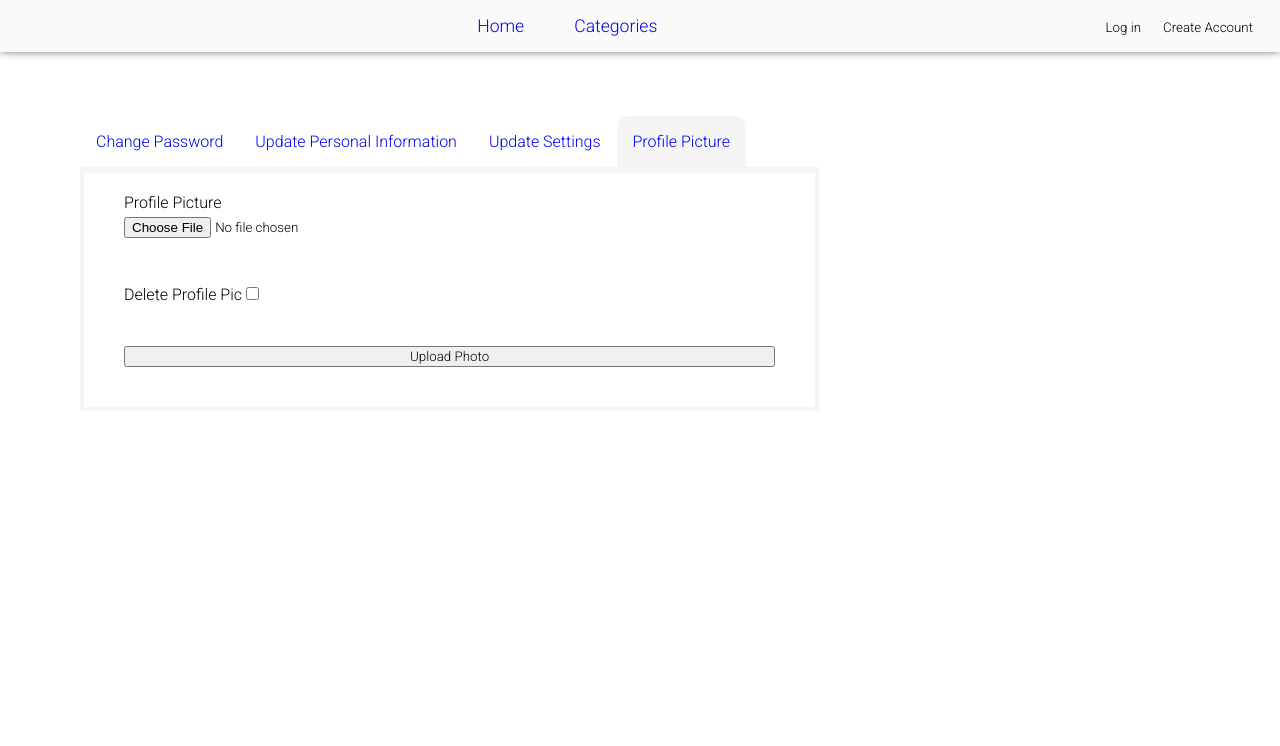
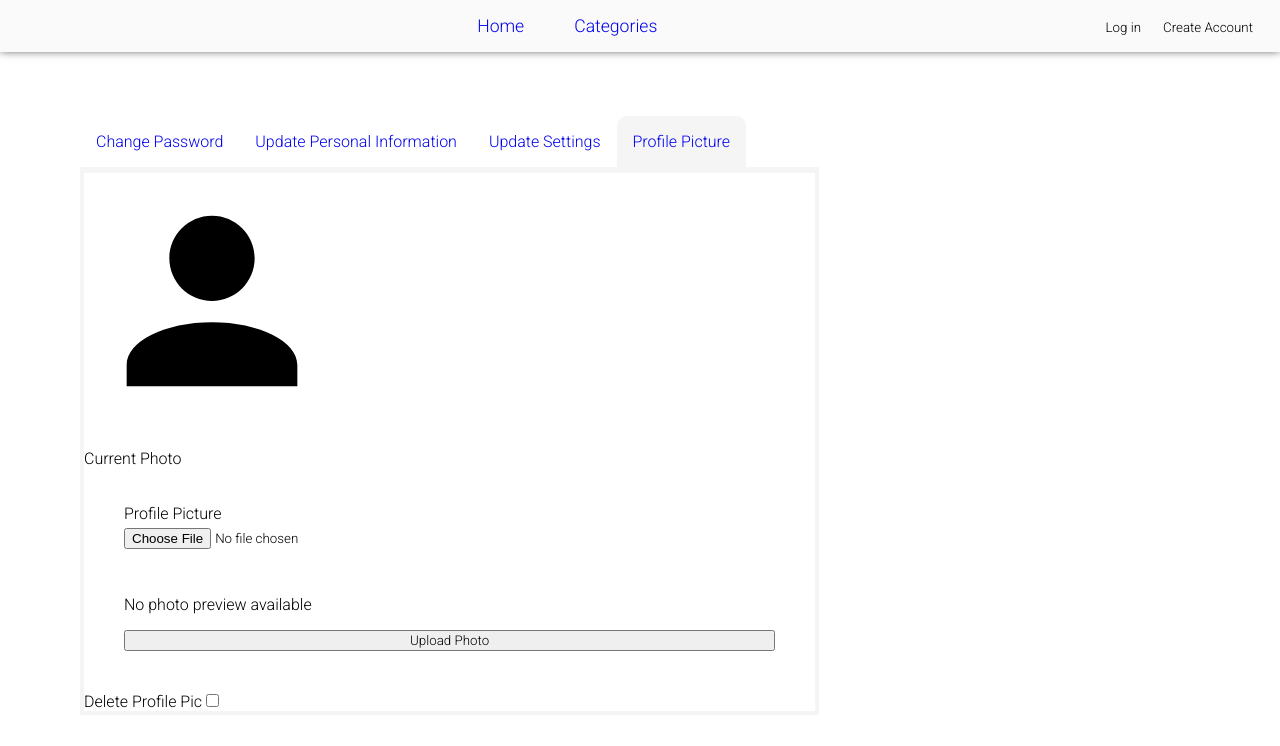
Before and after one commit to gitdingus/top-blog-frontend, a React app: page /preferences/profile-pic in a window 1280 px wide. Shown: the top 746 px of the page. Built offline with nearby package versions, Linux system fonts and the light colour scheme; no server answers.

Commit message:
Improve UI/UX

```diff
--- a/src/components/UploadProfilePicture.jsx
+++ b/src/components/UploadProfilePicture.jsx
@@ -1,37 +1,94 @@
-import React, { useContext, useRef } from 'react';
+import React, { useContext, useRef, useState } from 'react';
 import { UserContext } from '../contexts/UserContext.jsx';
+import defaultAuthorImage from '../images/account.png';
+import imageStyles from '../styles/images.module.css';
 import '../styles/single-column-grid-form.css';
 
 function UploadProfilePicture() {
   const { currentUser, setCurrentUser } = useContext(UserContext);
+  const [ photoPreview, setPhotoPreview ] = useState(null);
+  const [ deleteSelected, setDeleteSelected ] = useState(false);
   const uploadPhotoForm = useRef(null);
-
+  const deletePhotoForm = useRef(null);
   return(
+    <>
+      <div className="photo-preview">
+        <img className={imageStyles.profileImage} src={currentUser?.image || defaultAuthorImage} alt="current profile picture" />
+        <p>Current Photo</p>
+      </div>
+      <div className="profile-photo-forms">
         <div className="form-area single-column-grid-form">
           <form ref={uploadPhotoForm} encType="multipart/form" onSubmit={(e) => {
             e.preventDefault();
-
             const formData = new FormData(uploadPhotoForm.current);
 
-        fetch(`http://localhost:3000/api/users/${currentUser._id}/upload-photo`, {
+            fetch(`http://localhost:3000/api/users/${currentUser._id}/profile-pic`, {
               method: 'post',
               credentials: 'include',
               body: formData,
             })
-          .then((res) => {
-            console.log(res.status);
-          })
-          .catch((err) => console.log(err));
+              .then(async (res) => {
+                if (res.status === 200) {
+                  const newUserData = await res.json();
+
+                  setCurrentUser(newUserData.currentUser);
+                  uploadPhotoForm.current.reset();
+                  deletePhotoForm.current.reset();
+                  setPhotoPreview(null);
+                }
+              });
           }}>
             <label htmlFor="photoInput">Profile Picture</label>
-        <input type="file" id="photoInput" name="photo" />
-        <p>
-          <label htmlFor="delete_pic">Delete Profile Pic</label>
-          <input type="checkbox" id="delete_pic" name="delete_pic" />
-        </p>
+            <input type="file" id="photoInput" name="photo" onChange={(e) => {
+              setPhotoPreview(e.target.files[0]);
+            }}/>
+            {
+              photoPreview &&
+              <img className={imageStyles.profileImage} src={URL.createObjectURL(photoPreview)} alt="profile photo preview" />
+              ||
+              <p>No photo preview available</p>
+            }
             <button type="submit">Upload Photo</button>
           </form>
         </div>
+        <div>
+          <form ref={deletePhotoForm} onSubmit={(e) => {
+            e.preventDefault();
+
+            fetch(`http://localhost:3000/api/users/${currentUser._id}/profile-pic`, {
+              method: 'delete',
+              credentials: 'include',
+              headers: {
+                'content-type': 'application/json',
+              },
+              body: JSON.stringify({
+                delete_pic: e.target.delete_pic.checked,
+              }),
+            })
+              .then(async (res) => {
+                if (res.status === 200) {
+                  const newUserData = await res.json();
+
+                  setCurrentUser(newUserData.currentUser);
+                  uploadPhotoForm.current.reset();
+                  deletePhotoForm.current.reset();
+                  setPhotoPreview(null);
+
+                }
+              });
+          }}>
+            <label htmlFor="delete_pic">Delete Profile Pic</label>
+            <input type="checkbox" id="delete_pic" name="delete_pic" onChange={(e) => {
+              setDeleteSelected(e.target.checked);
+            }}/>
+            {
+              deleteSelected &&
+              <button type="submit">Delete Photo</button>
+            }
+          </form>
+        </div>
+      </div>
+    </>
   )
 }
 
```
Lines whose indentation alone changed are shown as unchanged.
